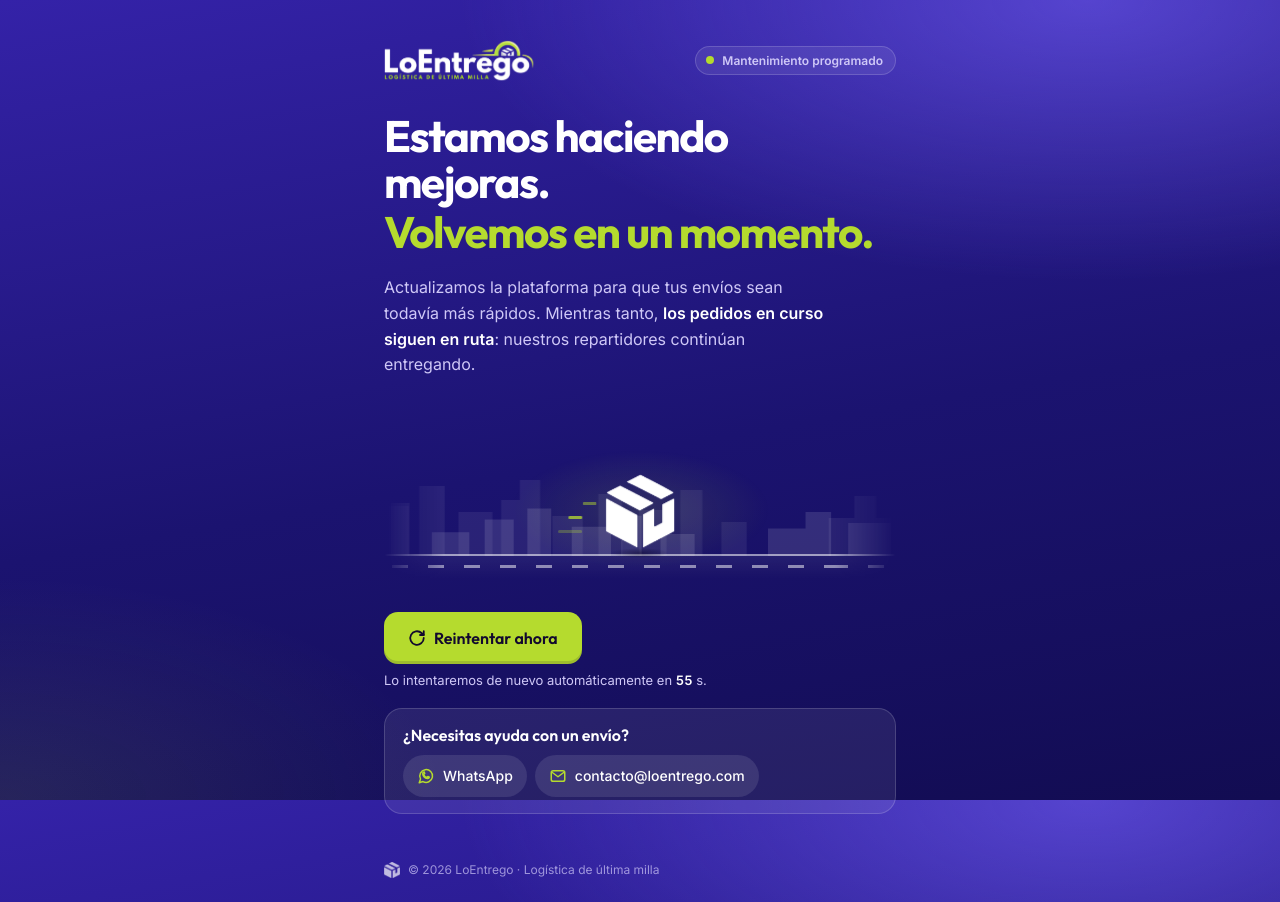
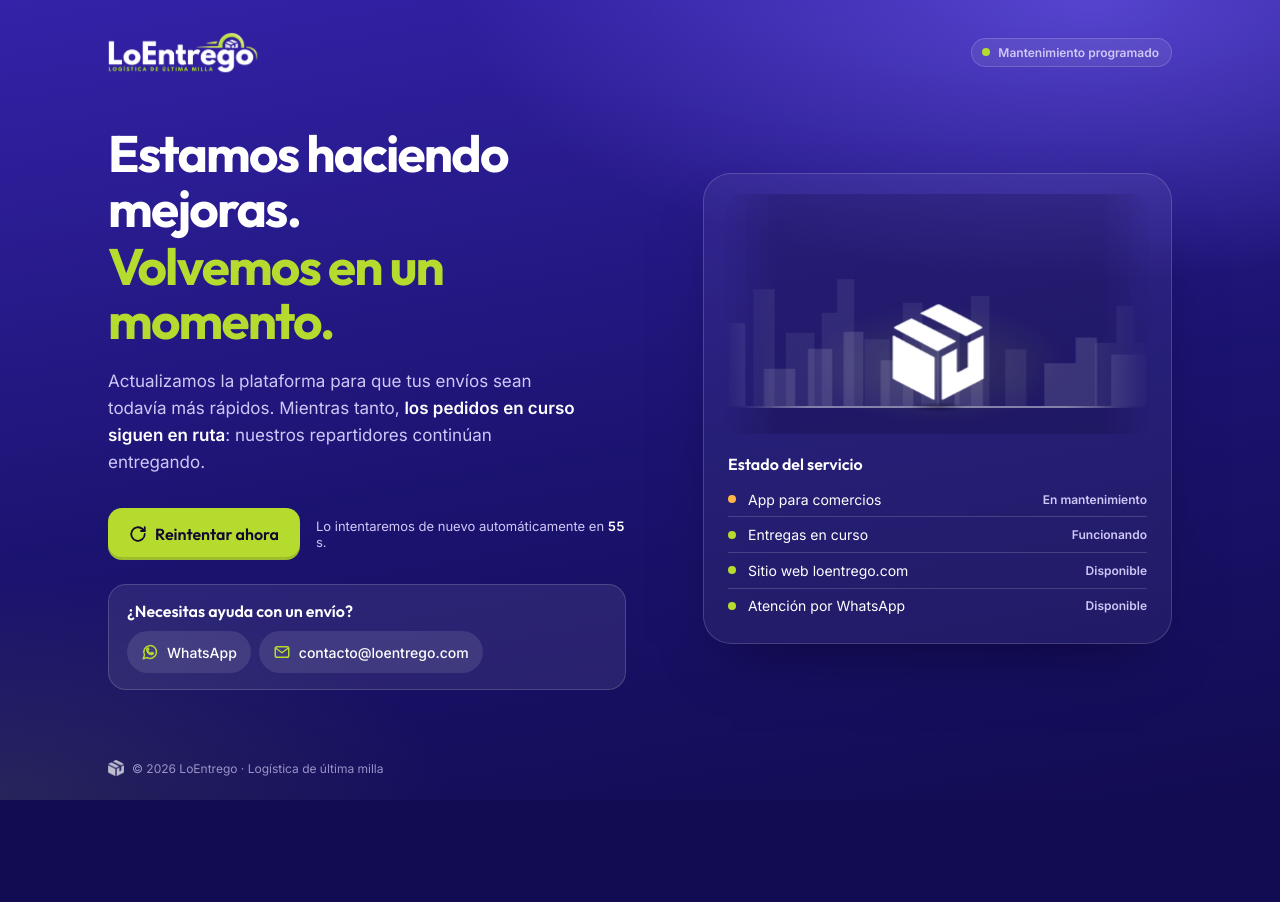
Before and after one commit to loentrego/Frontend-maintenance, a plain HTML site: page index.html in a window 1280 px wide. After the commit the page ends 800 px from the top, so only its background shows below. Drawn offline with Linux system fonts and the light colour scheme.

Commit message:
Mantenimiento: diseño horizontal en escritorio y escena sin líneas animadas
- Escritorio (≥960 px): dos columnas; mensaje, reintento y ayuda a la
  izquierda, escena y "Estado del servicio" a la derecha
- Nuevo panel "Estado del servicio" (app comercios, entregas en curso,
  web y WhatsApp)
- Se quitan la carretera discontinua animada y las líneas verdes de
  velocidad; queda la caja con saltitos y la ciudad de fondo
- Botón "Reintentar ahora" en una sola línea; se ajusta a laptops bajitas
- Fondo continuo en celular

Co-Authored-By: Claude Opus 5.5 <noreply@anthropic.com>
Claude-Session: https://claude.ai/code/session_01DxqiBbSv11VANarNNGiE5G

```diff
--- a/Styles.css
+++ b/Styles.css
@@ -39,12 +39,12 @@
 img, svg { display: block; max-width: 100%; }
 button { font: inherit; cursor: pointer; border: none; background: none; color: inherit; }
 
+html { background: #120C52; }
 body {
   min-height: 100dvh;
   font-family: 'Inter', system-ui, sans-serif;
   color: var(--text);
   background: var(--bg);
-  background-attachment: fixed;
   -webkit-font-smoothing: antialiased;
 }
 
@@ -124,7 +124,7 @@ body {
   translate: -50% 0;
   background: radial-gradient(closest-side, rgba(181, 219, 46, 0.14), transparent);
 }
-.layer { position: absolute; left: 0; right: 0; bottom: 24px; }
+.layer { position: absolute; left: 0; right: 0; bottom: 28px; }
 .strip { display: flex; width: 200%; }
 .strip svg { width: 50%; flex-shrink: 0; }
 .far .strip svg { height: 90px; fill: var(--city-far); }
@@ -132,20 +132,13 @@ body {
 .far .strip { animation: slide 38s linear infinite; }
 .near .strip { animation: slide 20s linear infinite; }
 
-.road {
+.ground {
   position: absolute;
-  left: 0; right: 0; bottom: 0;
-  height: 26px;
-  border-top: 2px solid rgba(255, 255, 255, 0.55);
-  background: linear-gradient(180deg, rgba(255, 255, 255, 0.06), transparent);
+  left: 0; right: 0; bottom: 26px;
+  height: 2px;
+  border-radius: 2px;
+  background: linear-gradient(90deg, transparent, rgba(255, 255, 255, 0.45) 20%, rgba(255, 255, 255, 0.45) 80%, transparent);
 }
-.road-dashes { position: absolute; top: 9px; left: 0; display: flex; width: 200%; animation: slide 1.6s linear infinite; }
-.road-dashes i {
-  width: 50%;
-  height: 3px;
-  background: repeating-linear-gradient(90deg, rgba(255, 255, 255, 0.5) 0 16px, transparent 16px 36px);
-}
-
 .rider { position: absolute; left: 50%; bottom: 28px; width: 72px; height: 72px; translate: -50% 0; }
 .box {
   position: absolute;
@@ -166,19 +159,6 @@ body {
   background: radial-gradient(closest-side, rgba(6, 3, 30, 0.5), transparent);
   animation: shadow 0.7s cubic-bezier(0.3, 0, 0.3, 1) infinite;
 }
-.speed {
-  position: absolute;
-  right: 100%;
-  height: 3px;
-  border-radius: 3px;
-  background: var(--lima);
-  transform-origin: 100% 50%;
-  animation: speed 0.7s linear infinite;
-}
-.s1 { top: 22px; width: 34px; margin-right: 6px; }
-.s2 { top: 36px; width: 22px; margin-right: 14px; animation-delay: -0.23s; }
-.s3 { top: 50px; width: 28px; margin-right: 4px; animation-delay: -0.46s; }
-
 /* ---------- Acciones ---------- */
 .actions { display: flex; flex-direction: column; gap: 1.25rem; animation: rise 0.8s var(--ease) 0.45s both; }
 .retry { display: flex; flex-direction: column; align-items: flex-start; gap: 0.5rem; }
@@ -195,7 +175,8 @@ body {
   font-weight: 600;
   transition: transform 0.18s var(--ease), background 0.18s var(--ease), box-shadow 0.18s var(--ease);
 }
-.btn svg { width: 18px; height: 18px; }
+.btn svg { width: 18px; height: 18px; flex-shrink: 0; }
+.btn { white-space: nowrap; }
 .btn-primary { background: var(--lima); color: var(--lima-ink); box-shadow: inset 0 -3px 0 rgba(18, 9, 46, 0.14); }
 .btn-primary:hover { background: var(--lima-hover); transform: translateY(-2px); box-shadow: inset 0 -3px 0 rgba(18, 9, 46, 0.14), 0 12px 22px -10px rgba(141, 176, 28, 0.8); }
 .btn-primary:active { transform: scale(0.98); }
@@ -267,11 +248,6 @@ body {
   100% { transform: translateY(0) scale(1.06, 0.92); }
 }
 @keyframes shadow { 0%, 100% { transform: scaleX(1); opacity: 1; } 50% { transform: scaleX(0.7); opacity: 0.5; } }
-@keyframes speed {
-  0%   { transform: scaleX(0.3) translateX(0); opacity: 0; }
-  30%  { opacity: 1; }
-  100% { transform: scaleX(1) translateX(-26px); opacity: 0; }
-}
 
 @media (prefers-reduced-motion: reduce) {
   *, *::before, *::after { animation-duration: 0.01ms !important; animation-iteration-count: 1 !important; transition-duration: 0.01ms !important; }
@@ -280,3 +256,64 @@ body {
 @media (min-width: 700px) {
   .scene { margin: 0; border-radius: 20px; }
 }
+
+/* ---------- Columna visual: escena + estado del servicio ---------- */
+.layout { display: flex; flex-direction: column; gap: clamp(1.5rem, 4vh, 2.25rem); }
+.copy { display: flex; flex-direction: column; gap: clamp(1.5rem, 4vh, 2rem); }
+.visual { display: flex; flex-direction: column; gap: 1rem; animation: rise 0.9s var(--ease) 0.3s both; }
+
+.service {
+  padding: 1rem 1.125rem;
+  border-radius: 18px;
+  background: var(--glass);
+  border: 1px solid var(--glass-line);
+  -webkit-backdrop-filter: blur(10px);
+          backdrop-filter: blur(10px);
+}
+.service-title { font-family: 'Outfit', system-ui, sans-serif; font-weight: 600; margin-bottom: 0.5rem; }
+.service-list { list-style: none; display: flex; flex-direction: column; }
+.service-list li {
+  display: grid;
+  grid-template-columns: 10px 1fr auto;
+  align-items: center;
+  gap: 10px;
+  padding: 0.55rem 0;
+  border-bottom: 1px solid var(--glass-line);
+  font-size: 0.875rem;
+}
+.service-list li:last-child { border-bottom: none; }
+.svc-dot { width: 8px; height: 8px; border-radius: 50%; }
+.svc-dot.ok { background: var(--lima); }
+.svc-dot.warn { background: #FFB547; }
+.svc-name { color: var(--text); }
+.svc-state { font-size: 0.75rem; font-weight: 600; color: var(--text-2); }
+
+/* ---------- Escritorio: dos columnas que aprovechan el ancho ---------- */
+@media (min-width: 960px) {
+  .page { max-width: 1160px; padding: 2.5rem 3rem 1.5rem; justify-content: space-between; }
+  .layout {
+    display: grid;
+    grid-template-columns: minmax(0, 1.05fr) minmax(0, 0.95fr);
+    align-items: center;
+    gap: clamp(3rem, 6vw, 5.5rem);
+    flex: 1;
+  }
+  .hero h1 { font-size: clamp(2.5rem, min(1.6rem + 2.4vw, 6.4vh), 3.75rem); }
+  .page { padding-top: clamp(1.5rem, 4vh, 2.5rem); }
+  .scene { height: clamp(200px, 30vh, 260px) !important; }
+  .lead { font-size: 1.0625rem; }
+  .actions { gap: 1.5rem; }
+  .retry { flex-direction: row; align-items: center; gap: 1rem; }
+  .visual {
+    padding: 1.25rem;
+    border-radius: 28px;
+    background: rgba(255, 255, 255, 0.05);
+    border: 1px solid var(--glass-line);
+    box-shadow: 0 30px 60px -30px rgba(6, 3, 30, 0.6);
+  }
+  .scene { height: 260px; margin: 0; border-radius: 18px; background: rgba(6, 3, 30, 0.18); }
+  .rider { width: 96px; height: 96px; }
+  .far .strip svg { height: 150px; }
+  .near .strip svg { height: 100px; }
+  .service { background: transparent; border: none; backdrop-filter: none; padding: 0.25rem 0.25rem 0; }
+}
--- a/index.html
+++ b/index.html
@@ -9,7 +9,7 @@
 <link rel="preconnect" href="https://fonts.googleapis.com">
 <link rel="preconnect" href="https://fonts.gstatic.com" crossorigin>
 <link href="https://fonts.googleapis.com/css2?family=Outfit:wght@600;700;800&family=Inter:wght@400;500;600&display=swap" rel="stylesheet">
-<link rel="stylesheet" href="Styles.css?v=2">
+<link rel="stylesheet" href="Styles.css?v=3">
 <link rel="icon" href="img/icon-192.png">
 </head>
 <body>
@@ -21,6 +21,8 @@
     <span class="status"><span class="status-dot" aria-hidden="true"></span>Mantenimiento programado</span>
   </header>
 
+  <div class="layout">
+    <div class="copy">
       <section class="hero" aria-labelledby="title">
         <h1 id="title">
           <span class="line"><span>Estamos haciendo mejoras.</span></span>
@@ -28,29 +30,6 @@
         </h1>
         <p class="lead">Actualizamos la plataforma para que tus envíos sean todavía más rápidos. Mientras tanto, <b>los pedidos en curso siguen en ruta</b>: nuestros repartidores continúan entregando.</p>
       </section>
-
-  <!-- Escena: la caja va en camino; la ciudad pasa detrás en dos capas -->
-  <div class="scene" aria-hidden="true">
-    <div class="sky-glow"></div>
-    <div class="layer far"><div class="strip">
-      <svg viewBox="0 0 600 90" preserveAspectRatio="none"><path d="M0 90V52h30V30h26v22h18V40h34v50h12V20h30v70h16V46h40v44h10V34h22V14h24v76h14V50h36v40h18V28h28v62h20V44h32v46h16V24h26v66h22V56h30v34z"/></svg>
-      <svg viewBox="0 0 600 90" preserveAspectRatio="none"><path d="M0 90V52h30V30h26v22h18V40h34v50h12V20h30v70h16V46h40v44h10V34h22V14h24v76h14V50h36v40h18V28h28v62h20V44h32v46h16V24h26v66h22V56h30v34z"/></svg>
-    </div></div>
-    <div class="layer near"><div class="strip">
-      <svg viewBox="0 0 600 70" preserveAspectRatio="none"><path d="M0 70V40h44V22h30v48h20V34h50v36h14V12h22v58h26V44h44v26h18V30h34v40h16V18h28v52h24V38h46v32h12V26h24v44h22V46h40v24z"/></svg>
-      <svg viewBox="0 0 600 70" preserveAspectRatio="none"><path d="M0 70V40h44V22h30v48h20V34h50v36h14V12h22v58h26V44h44v26h18V30h34v40h16V18h28v52h24V38h46v32h12V26h24v44h22V46h40v24z"/></svg>
-    </div></div>
-
-    <div class="road">
-      <div class="road-dashes"><i></i><i></i></div>
-    </div>
-
-    <div class="rider">
-      <span class="speed s1"></span><span class="speed s2"></span><span class="speed s3"></span>
-      <span class="box-shadow"></span>
-      <span class="box"></span>
-    </div>
-  </div>
 
       <section class="actions" aria-label="Opciones">
         <div class="retry">
@@ -75,6 +54,40 @@
           </div>
         </div>
       </section>
+    </div>
+
+  <aside class="visual" aria-label="Estado de LoEntrego">
+    <!-- Escena: la caja va en camino; la ciudad pasa detrás en dos capas -->
+    <div class="scene" aria-hidden="true">
+      <div class="sky-glow"></div>
+      <div class="layer far"><div class="strip">
+        <svg viewBox="0 0 600 90" preserveAspectRatio="none"><path d="M0 90V52h30V30h26v22h18V40h34v50h12V20h30v70h16V46h40v44h10V34h22V14h24v76h14V50h36v40h18V28h28v62h20V44h32v46h16V24h26v66h22V56h30v34z"/></svg>
+        <svg viewBox="0 0 600 90" preserveAspectRatio="none"><path d="M0 90V52h30V30h26v22h18V40h34v50h12V20h30v70h16V46h40v44h10V34h22V14h24v76h14V50h36v40h18V28h28v62h20V44h32v46h16V24h26v66h22V56h30v34z"/></svg>
+      </div></div>
+      <div class="layer near"><div class="strip">
+        <svg viewBox="0 0 600 70" preserveAspectRatio="none"><path d="M0 70V40h44V22h30v48h20V34h50v36h14V12h22v58h26V44h44v26h18V30h34v40h16V18h28v52h24V38h46v32h12V26h24v44h22V46h40v24z"/></svg>
+        <svg viewBox="0 0 600 70" preserveAspectRatio="none"><path d="M0 70V40h44V22h30v48h20V34h50v36h14V12h22v58h26V44h44v26h18V30h34v40h16V18h28v52h24V38h46v32h12V26h24v44h22V46h40v24z"/></svg>
+      </div></div>
+
+      <div class="ground"></div>
+
+      <div class="rider">
+        <span class="box-shadow"></span>
+        <span class="box"></span>
+      </div>
+    </div>
+
+    <div class="service">
+      <p class="service-title">Estado del servicio</p>
+      <ul class="service-list">
+        <li><span class="svc-dot warn" aria-hidden="true"></span><span class="svc-name">App para comercios</span><span class="svc-state">En mantenimiento</span></li>
+        <li><span class="svc-dot ok" aria-hidden="true"></span><span class="svc-name">Entregas en curso</span><span class="svc-state">Funcionando</span></li>
+        <li><span class="svc-dot ok" aria-hidden="true"></span><span class="svc-name">Sitio web loentrego.com</span><span class="svc-state">Disponible</span></li>
+        <li><span class="svc-dot ok" aria-hidden="true"></span><span class="svc-name">Atención por WhatsApp</span><span class="svc-state">Disponible</span></li>
+      </ul>
+    </div>
+  </aside>
+  </div>
 
   <footer class="foot">
     <span class="isotipo" aria-hidden="true"></span>
@@ -83,6 +96,6 @@
 
 </main>
 
-<script src="Script.js?v=2"></script>
+<script src="Script.js?v=3"></script>
 </body>
 </html>
```
Lines whose indentation alone changed are shown as unchanged.
